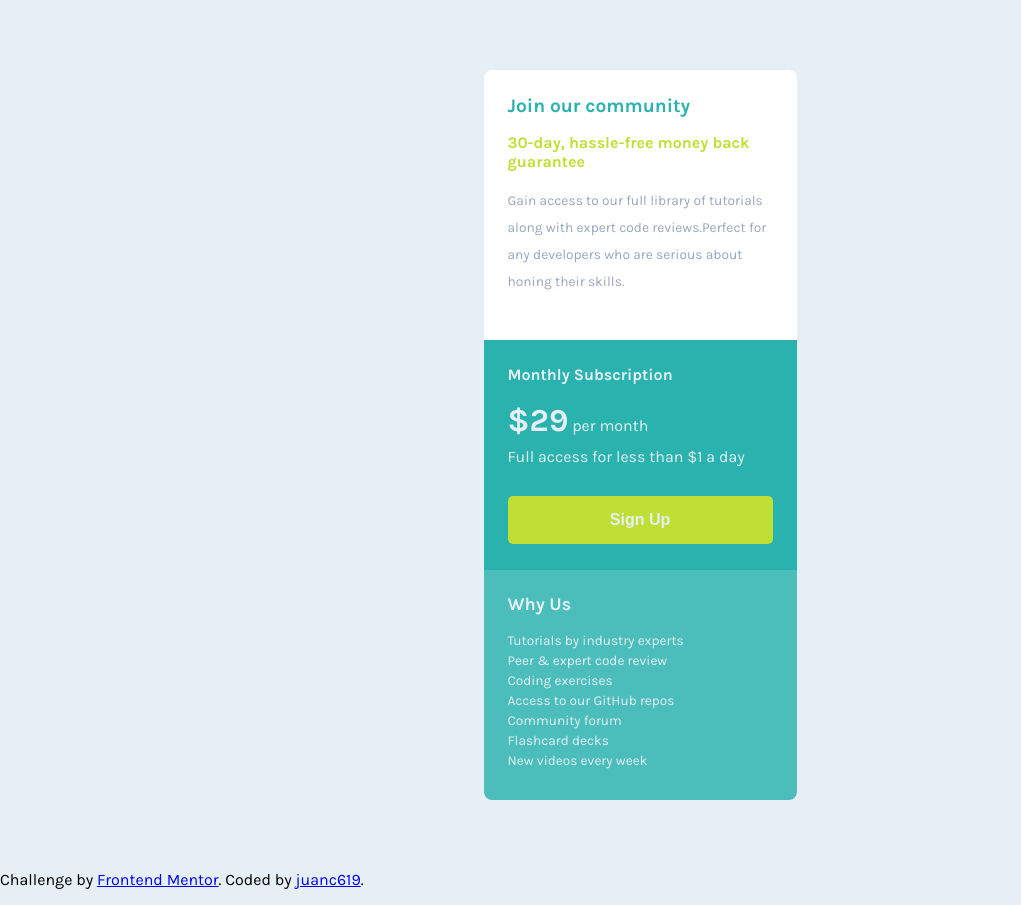
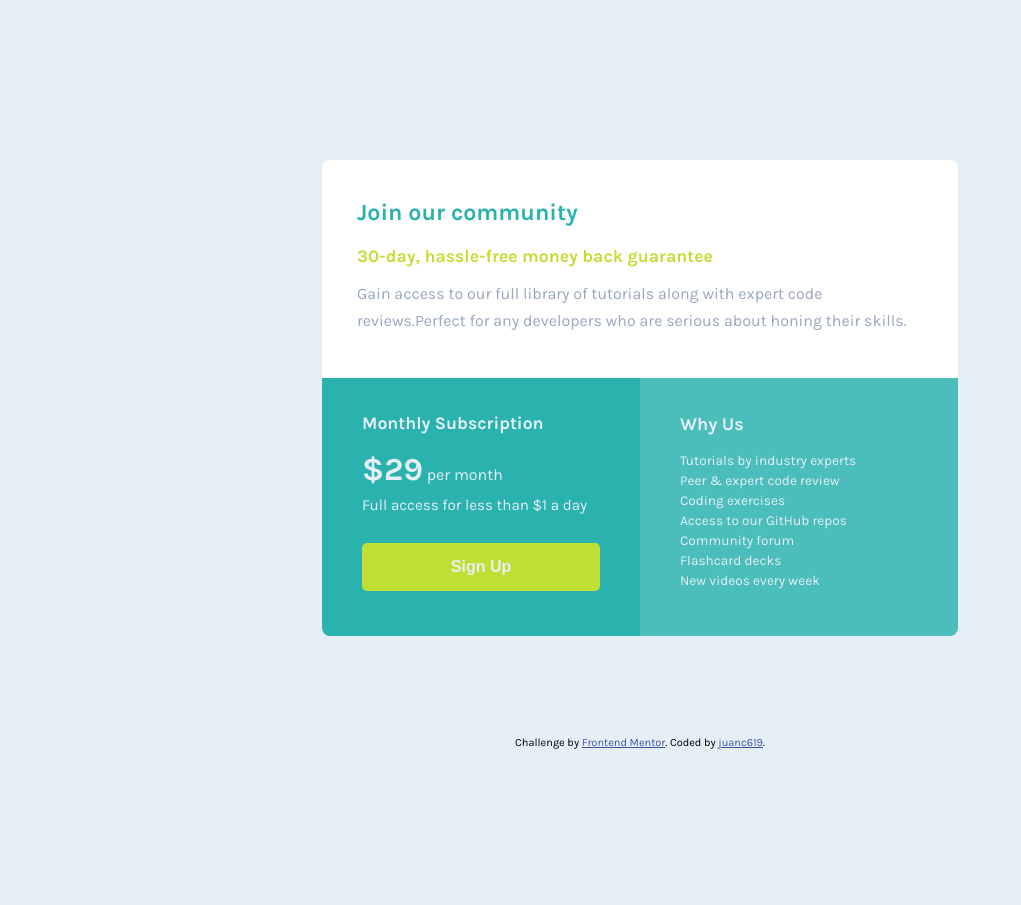
Before and after one commit to juanc619/CHALLENGE-4-Single-price-grid-component, a plain HTML site: page index.html in a window 1280 px wide. Shown: the whole page, without its empty margins (0-1021 px from the left). After the commit the page ends 800 px from the top, so only its background shows below. Drawn offline with Linux system fonts and the light colour scheme.

Commit message:
Finalizado vista mobile y desktop

```diff
--- a/index.html
+++ b/index.html
@@ -40,7 +40,7 @@
   </main>
 
   <footer>
-    <p class="attribution">
+    <p class="footer">
       Challenge by <a href="https://www.frontendmentor.io?ref=challenge" target="_blank">Frontend Mentor</a>.
       Coded by <a href="https://github.com/juanc619">juanc619</a>.
     </p>
--- a/style.css
+++ b/style.css
@@ -108,28 +108,48 @@
 
 
 
+/* Desktop */
 
+@media only screen and (min-width : 680px) {
+    .main_container {
+        width: 636px;
+        height: 476px;
+        display: grid;
+        grid-template-columns: 1fr 1fr;
+        margin: 160px auto 100px;
+    }
+    .our_community {
+        grid-column: 1 / 3;
+        padding: 20px 35px 35px 35px;
+        height: 218px;
+    }
+    .our_community h2.title {
+        font-size: 1.45em;
+    }
+    .our_community h2.promo {
+        font-size: 1.1em;
+    }
+    .our_community p {
+        font-size: 1em;
+        line-height: 27px;
+        margin-top: 8px;
+    }
+    .monthly_subscription {
+        padding: 20px 40px 40px 40px;
+        height: 258px;
+    }
+    .monthly_subscription h2 {
+        font-size: 1.1em;
+    }
+    .monthly_subscription p {
+        font-size: 0.95em;
+    }
+    .why_us {
+        height: 258px;
+        padding: 20px 40px 40px 40px;
+    }
 
-
-
-
-
-
-
-
-
-
-
-
-
-
-
-
-
-
-
-
-/* footer */
+}
 
 .footer {
     font-size: 11px;
```
